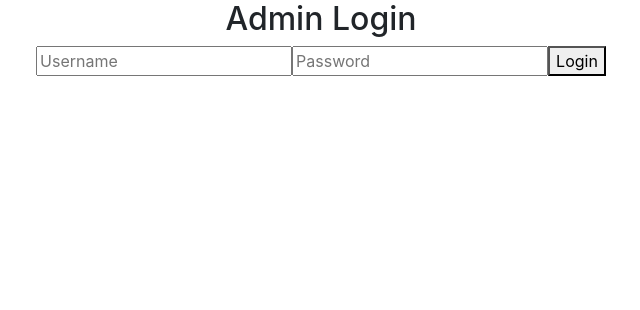
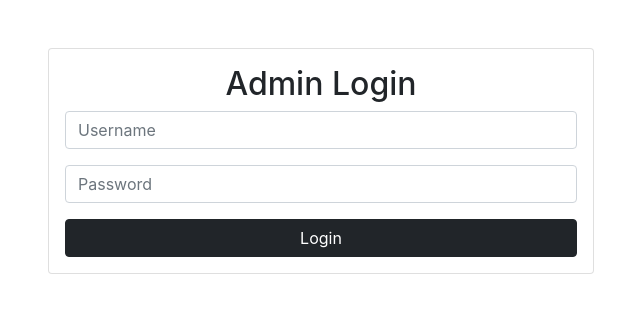
Before and after one commit to iamneo-production/0363de82-a82d-42d6-8f13-591f529b690a, a React (Create React App) app in the folder globaltimesync/: page /admin-login in a window 1280 px wide. Shown: the top 310 px of the page, without its empty margins (319-959 px from the left). Built offline with nearby package versions, Linux system fonts and the light colour scheme.

Commit message:
final commit

```diff
--- a/globaltimesync/src/componenets/AdminLogin.jsx
+++ b/globaltimesync/src/componenets/AdminLogin.jsx
@@ -24,32 +24,47 @@ function AdminLogin() {
       setIsAdmin(false);
       setErrorMessage('Invalid credentials. Please try again.');
     }
-    if(isAdmin)
-    {
+    if (isAdmin) {
       setUsername('');
       setPassword('');
     }
   };
 
   return (
-    <div className="admin-login">
-      <h2>Admin Login</h2>
+    <div className="container mt-5">
+      <div className="row justify-content-center">
+        <div className="col-md-6">
+          <div className="card">
+            <div className="card-body">
+              <h2 className="card-title text-center">Admin Login</h2>
               <form onSubmit={handleLogin}>
+                <div className="mb-3">
                   <input
                     type="text"
+                    className="form-control"
                     placeholder="Username"
                     value={username}
                     onChange={(e) => setUsername(e.target.value)}
                   />
+                </div>
+                <div className="mb-3">
                   <input
                     type="password"
+                    className="form-control"
                     placeholder="Password"
                     value={password}
                     onChange={(e) => setPassword(e.target.value)}
                   />
-        <button type="submit">Login</button>
+                </div>
+                <button type="submit" className="btn btn-dark w-100">
+                  Login
+                </button>
               </form>
-      {errorMessage && <p className="error-message">{errorMessage}</p>}
+              {errorMessage && <p className="error-message text-center mt-3">{errorMessage}</p>}
+            </div>
+          </div>
+        </div>
+      </div>
     </div>
   );
 }
--- a/globaltimesync/src/componenets/Home.jsx
+++ b/globaltimesync/src/componenets/Home.jsx
@@ -50,6 +50,12 @@ function Home() {
   return (
     <div className="App">
       {/* <h1>World Clock</h1> */}
+      <div class="container">
+  <h1>
+    <a href="https://8081-cecdcfabfcfbbebebbccccebcfdeeedfbacfe.premiumproject.examly.io/admin-login" class="btn btn-primary pull-right">Admin</a>
+  </h1>
+</div>
+
       <ClockList cities={cities} removeCity={removeCity} />
       {/* <AddCityForm addCity={addCity} /> */}
       {/* <button onClick={handleAdminLogin}>Login to Admin</button> */}
```
Lines whose indentation alone changed are shown as unchanged.
